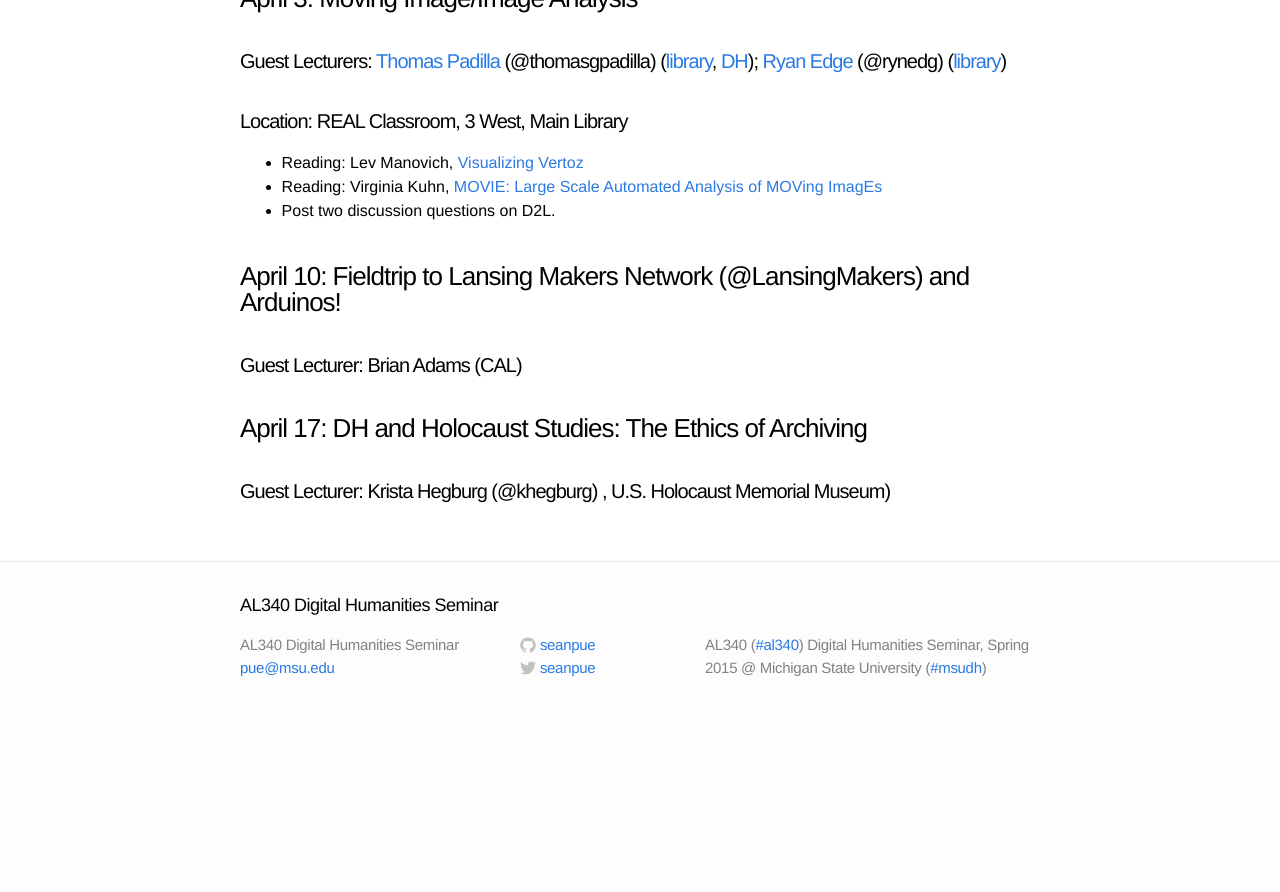
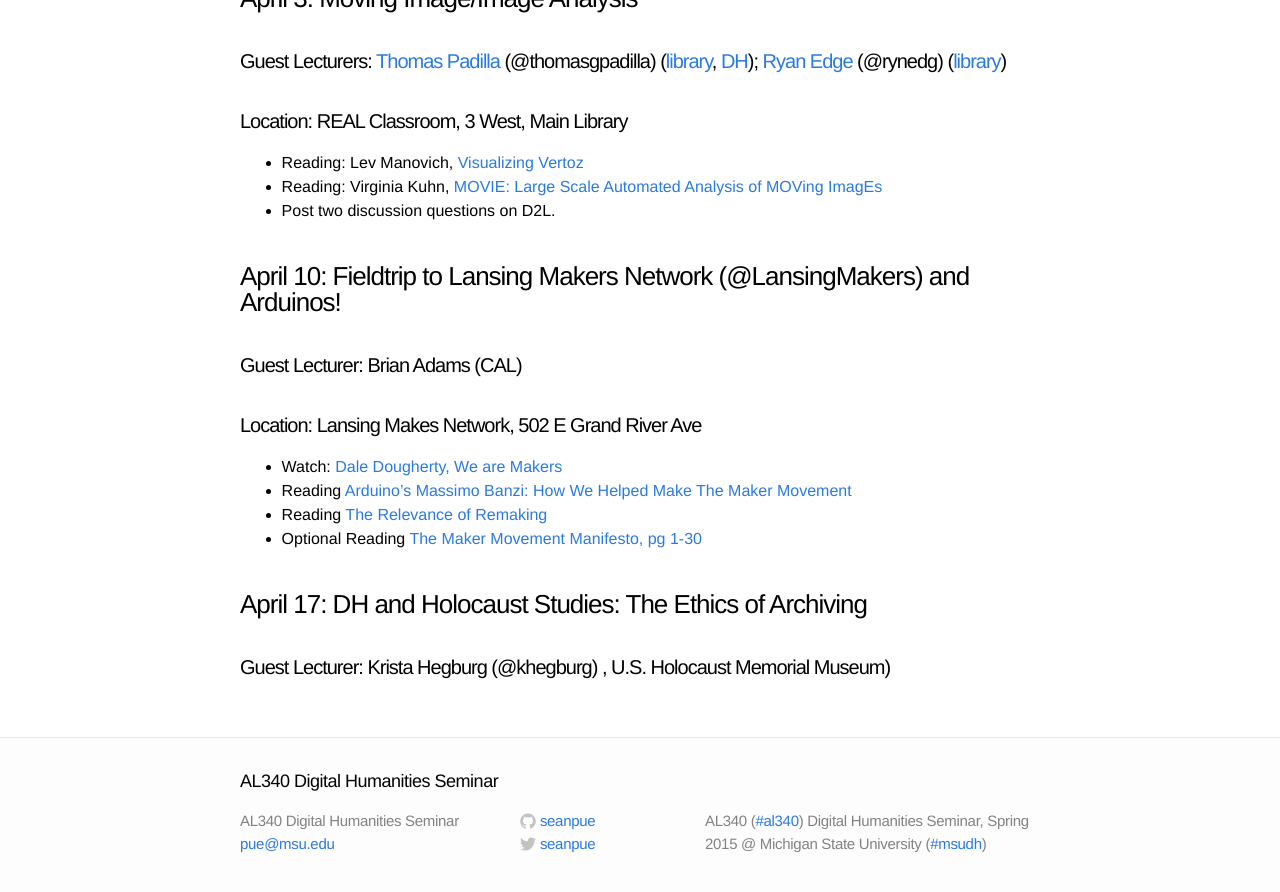
Before and after one commit to seanpue/al340, a Jekyll site: the page built from syllabus.md, in a window 1280 px wide and 900 px high, scrolled down 4823 px. Shown: the top 892 px of the window. Built offline with Jekyll 4.4.1, drawn with Linux system fonts in a browser that asks for light colours; before the commit the page ends 5547 px from its top, so only the background shows below that.

Commit message:
updated syllabus

```diff
--- a/syllabus.md
+++ b/syllabus.md
@@ -174,6 +174,13 @@ http://blog.rantijunus.net/2014/02/02/tools-i-use-when-performing-accessibility-
 
 #### Guest Lecturer: Brian Adams (CAL)
 
+#### Location: Lansing Makes Network, 502 E Grand River Ave
+
+* Watch: [Dale Dougherty, We are Makers](https://www.ted.com/talks/dale_dougherty_we_are_makers)
+* Reading [Arduino's Massimo Banzi: How We Helped Make The Maker Movement](http://readwrite.com/2014/05/12/arduino-massimo-banzi-diy-electronics-hardware-hacking-builders)
+* Reading [The Relevance of Remaking](http://maker.uvic.ca/remaking/)
+* Optional Reading [The Maker Movement Manifesto, pg 1-30](http://www.techshop.ws/images/0071821139%20Maker%20Movement%20Manifesto%20Sample%20Chapter.pdf)
+
 ### April 17: DH and Holocaust Studies: The Ethics of Archiving
 
 #### Guest Lecturer: Krista Hegburg (@khegburg) , U.S. Holocaust Memorial Museum)
```
